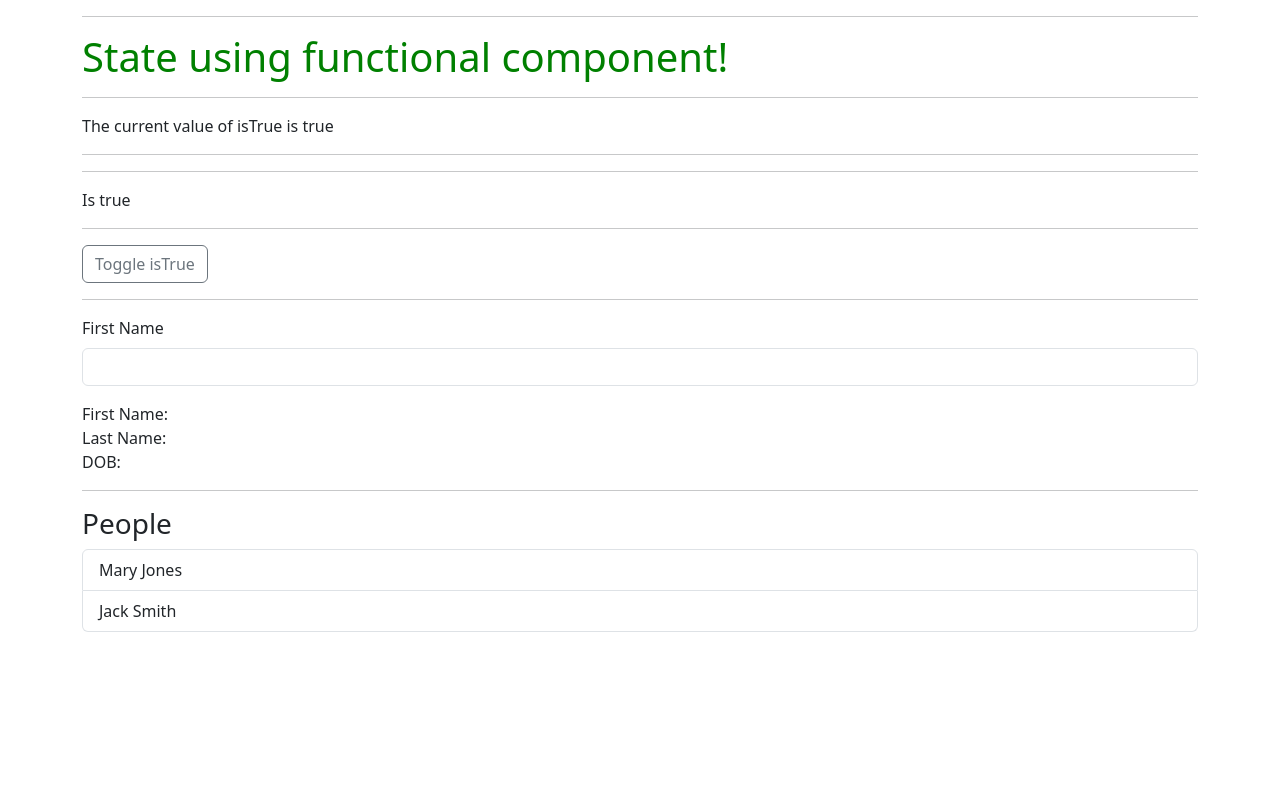
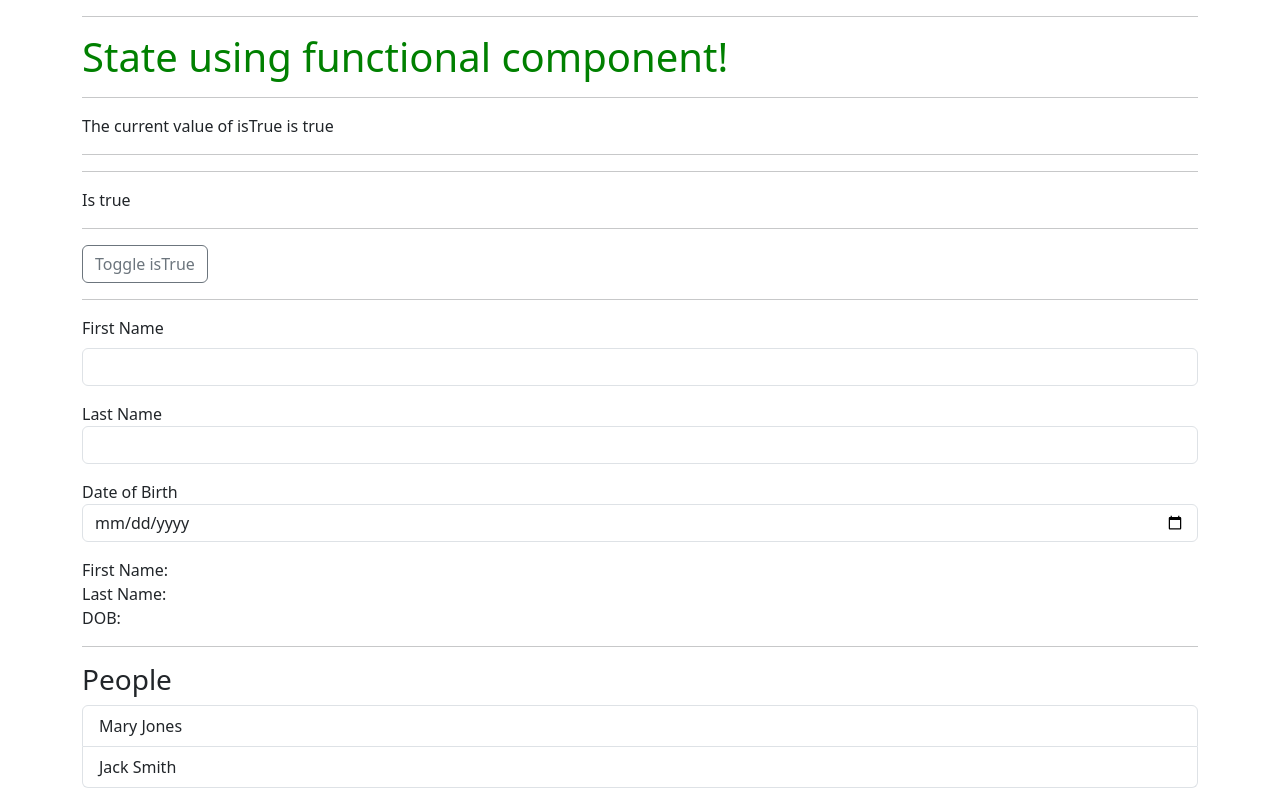
Before and after one commit to DavidGQK/react-simple-app, a React (Create React App) app: page / in a window 1280 px wide. Built offline with nearby package versions, Linux system fonts and the light colour scheme.

Commit message:
added func for changing form

```diff
--- a/src/App.js
+++ b/src/App.js
@@ -1,5 +1,6 @@
 import React, {Fragment, useEffect, useState} from "react";
 import './App.css'
+import Input from "./Iniput";
 
 function App(props) {
     const [isTrue, setIsTrue] = useState(true);
@@ -69,6 +70,25 @@ function App(props) {
                             onChange={(event) => setFirstName(event.target.value)}
                         ></input>
                     </div>
+
+                    <Input
+                        title={"Last Name"}
+                        type={"text"}
+                        name={"last-name"}
+                        autoComplete={"last-name-new"}
+                        className={"form-control"}
+                        onChange={(event) => setLastName(event.target.value)}
+                    ></Input>
+
+                    <Input
+                        title={"Date of Birth"}
+                        type={"date"}
+                        name={"dob"}
+                        autoComplete={"dob-new"}
+                        className={"form-control"}
+                        onChange={(event) => setDob(event.target.value)}
+                    ></Input>
+
                 </form>
 
                 <div>
--- /dev/null
+++ b/src/Iniput.js
@@ -0,0 +1,16 @@
+const Input = (props) => {
+    return(
+        <div className={"mb-3"}>
+            <label htmlFor={props.name} className={"form_label"}>{props.title}</label>
+            <input
+                type={props.type}
+                className={props.className}
+                id={props.name}
+                autoComplete={props.autoComplete}
+                onChange={props.onChange}
+            />
+        </div>
+    )
+}
+
+export default Input;
```
